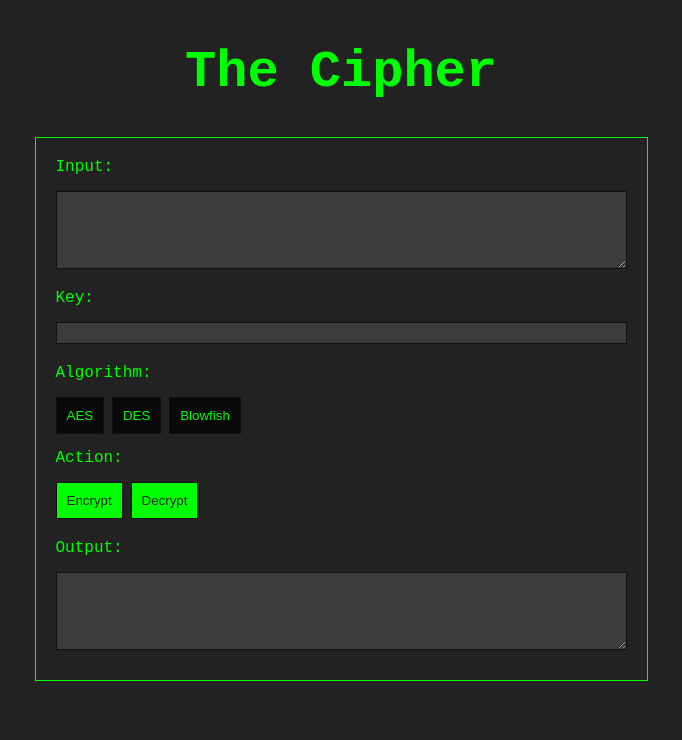
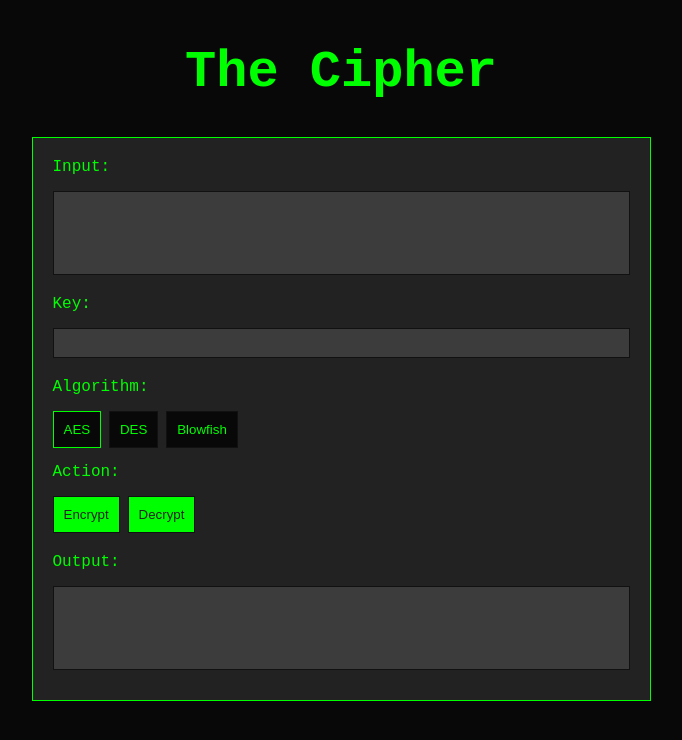
Before and after one commit to rambis8/thecipher, a plain HTML site: page index.html in a window 1280 px wide. Both pictures are taken after a click on the button "AES". Shown: the whole page, without its empty margins (299-981 px from the left). Drawn offline with nearby package versions, Linux system fonts and the light colour scheme.

Commit message:
Extra styling.

```diff
--- a/index.html
+++ b/index.html
@@ -28,7 +28,7 @@
             <div id="algorithm">
                 <label for="algorithm">Algorithm:</label>
                 <div id="algoButtons">
-                    <button id="aesButton">AES</button>
+                    <button id="aesButton" class="selected">AES</button>
                     <button id="desButton">DES</button>
                     <button id="blowfishButton">Blowfish</button>
                 </div>
--- a/script.js
+++ b/script.js
@@ -30,14 +30,20 @@ document.addEventListener("DOMContentLoaded", function () {
 
   aesButton.addEventListener("click", function () {
     selectedAlgorithm = "AES";
+    removeClassFromSelectedButton();
+    aesButton.classList.add("selected");
   });
 
   desButton.addEventListener("click", function () {
     selectedAlgorithm = "DES";
+    removeClassFromSelectedButton();
+    desButton.classList.add("selected");
   });
 
   blowfishButton.addEventListener("click", function () {
     selectedAlgorithm = "Blowfish";
+    removeClassFromSelectedButton();
+    blowfishButton.classList.add("selected");
   });
 
   encryptButton.addEventListener("click", function () {
@@ -63,6 +69,14 @@ document.addEventListener("DOMContentLoaded", function () {
     const decryptedText = decrypt(encryptedText, key);
     outputTextArea.value = decryptedText;
   });
+
+  function removeClassFromSelectedButton() {
+    if (selectedAlgorithm) {
+      aesButton.classList.remove("selected");
+      desButton.classList.remove("selected");
+      blowfishButton.classList.remove("selected");
+    }
+  }
 
   function validateInput(text, key) {
     let isValid = true;
--- a/style.css
+++ b/style.css
@@ -1,5 +1,5 @@
 body {
-    background-color: #222;
+    background-color: #080808;
     font-family: monospace;
     color: #0f0;
     display: flex;
@@ -22,6 +22,10 @@ button {
     touch-action: manipulation;
 }
 
+textarea {
+    resize: none;
+}
+
 #container {
     display: flex;
     flex-direction: column;
@@ -30,6 +34,7 @@ button {
     border: 1px solid #0f0;
     width: min-content;
     padding-bottom: 20px;
+    background-color: #222;
 }
 
 #inputSection {
@@ -65,6 +70,10 @@ button {
     border-color: #0f0;
 }
 
+.selected {
+    border-color: #0f0!important;
+}
+
 #action {
     display: flex;
     flex-direction: column;
@@ -86,7 +95,7 @@ button {
     flex-direction: column;
 }
 
-.inputform {
+.inputform, .outputform {
     display: inline-block;
     background-color: #3c3c3c;
     margin-bottom: 10px;
@@ -94,6 +103,7 @@ button {
     font-size: 1rem;
     border: 1px solid #111;
     color: #090;
+    padding: 5px;
 }
 
 .inputform:focus {
@@ -101,16 +111,10 @@ button {
     border-color:#0f0
 }
 
-.outputform {
-    display: inline-block;
-    background-color: #3c3c3c;
-    margin-bottom: 10px;
-    font-family: monospace;
-    font-size: 1rem;
-    border: 1px solid #111;
-    color: #090;
+.outputform:focus {
+    outline: none;
 }
 
 .invalid {
-    border: 2px solid red;
+    border: 1px solid #c00;
 }
```
